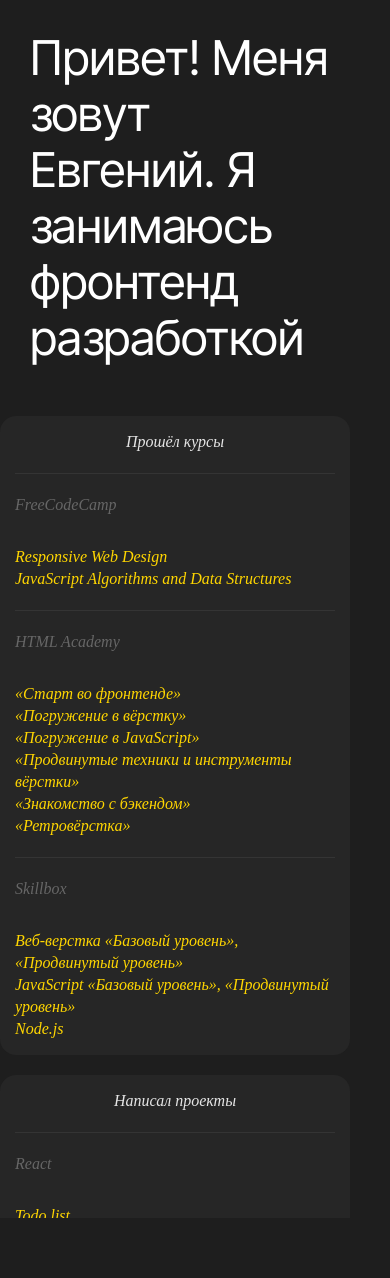
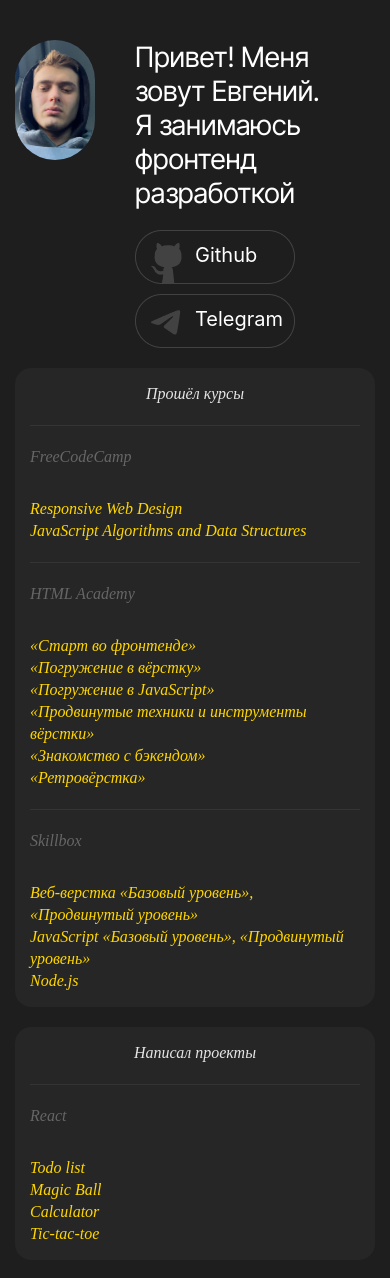
Before and after one commit to eugenepokalyuk/profile-new, a React (Create React App) app: page / in a window 390 px wide. Shown: the top 1278 px of the page. Before the commit the page ends 1238 px from the top, so only its background shows below. Built offline with nearby package versions, Linux system fonts and the light colour scheme.

Commit message:
Update mobile

```diff
--- a/src/App.css
+++ b/src/App.css
@@ -96,12 +96,23 @@
     height: 95vh;
     overflow: auto;
   }
+  .profile-scroll-mobile {
+    height: 45vh;
+    overflow: auto;
+  }
   /* Hide scrollbar for Chrome, Safari and Opera */
   .profile-scroll::-webkit-scrollbar {
     display: none;
   }
+  .profile-scroll-mobile::-webkit-scrollbar {
+    display: none;
+  }
   /* Hide scrollbar for IE, Edge and Firefox */
   .profile-scroll {
+    -ms-overflow-style: none;  /* IE and Edge */
+    scrollbar-width: none;  /* Firefox */
+  }
+  .profile-scroll-mobile {
     -ms-overflow-style: none;  /* IE and Edge */
     scrollbar-width: none;  /* Firefox */
   }
@@ -121,4 +132,36 @@
     fill: #e5e5e5;
     cursor: pointer;
   }
+  .text-header h1 {
+    font-family: 'Inter Tight';
+    font-style: normal;
+    font-weight: 400;
+    font-size: 28px;
+    line-height: 34px;
+    /* or 121% */
+
+    color: #FFFFFF;
+  }
+  .linkToGit {
+    position: relative;
+  }
+  .linkToGit::after {
+    position: absolute;
+    left: 60px;
+    top: -5px;
+    content: "Github";
+    font-size: 20px;
+    color: #fff;
+  }
+  .linkToTg {
+    position: relative;
+  }
+  .linkToTg::after {
+    position: absolute;
+    left: 60px;
+    top: 0px;
+    content: "Telegram";
+    font-size: 20px;
+    color: #fff;
+  }
 /* #endregion profile style */
--- a/src/App.js
+++ b/src/App.js
@@ -3,7 +3,9 @@
 
 import 'uikit/dist/css/uikit.css'
 import 'uikit/dist/js/uikit.js'
-import Scene from './Scene.js'
+// import Scene from './Scene.js'
+import tgIcon from './Images/git.png'
+import gitIcon from './Images/git-2.png'
 
 function App(props) {
 
@@ -16,7 +18,7 @@
   return (
     <div className="App uk-animation-fade">
 
-      <div className="uk-child-width-expand@s uk-text-center" data-uk-height-viewport="expand: true" data-uk-grid>
+      <div className="uk-child-width-expand@s uk-text-center uk-visible@l" data-uk-height-viewport="expand: true" data-uk-grid>
 
         <div className='uk-width-auto@m uk-flex uk-flex-between uk-flex-column'>
 
@@ -142,20 +144,6 @@
               <div className='uk-card uk-padding-small profile-border-rounded profile-card profile-font'>
                 <p className='uk-text-center profile-font-white'>Написал проекты</p>
 
-                {/* <hr /> */}
-
-                {/* <div className="uk-child-width-expand@s uk-text-center" data-uk-grid>
-                  <div className='uk-width-1-3@m'>
-                    <div className="uk-card uk-text-left">HTML & CSS</div>
-                  </div>
-
-                  <div className='uk-text-left'>
-                    <div className="uk-card">
-                      <a href="https://eugenepokalyuk.github.io/profile/" target="_blank" rel="noopener noreferrer">Previous portfolio site</a>
-                    </div>
-                  </div>
-                </div> */}
-
                 <hr />
 
                 <div className="uk-child-width-expand@s uk-text-center" data-uk-grid>
@@ -186,6 +174,133 @@
 
       </div>
 
+      <div className='uk-container uk-section uk-hidden@s'>
+        <div className="uk-flex uk-flex-center">
+          <div>
+            <div className='profile-photo uk-animation-slide-top'></div>
+          </div>
+          <div className='uk-margin-medium-left text-header'>
+            <h1>Привет! Меня<br />зовут Евгений. <br />Я занимаюсь<br />фронтенд<br />разработкой</h1>
+            <a href="https://t.me/papercranejs" className='linkToGit'>
+                <img src={tgIcon} alt=""/>
+            </a>
+            <a href="https://github.com/eugenepokalyuk" className='linkToTg'>
+              <img src={gitIcon} alt="" className='uk-margin-small-top'/>
+            </a>
+          </div>
+        </div>
+
+        <div className='uk-width-1-3@m uk-margin uk-margin-medium-right'>
+            <div className="uk-card uk-text-left uk-animation-slide-top">
+              <div className='uk-card uk-padding-small profile-border-rounded profile-card profile-font'>
+                <p className='uk-text-center profile-font-white'>Прошёл курсы</p>
+
+                <hr />
+
+                <div className="uk-child-width-expand@s uk-text-center" data-uk-grid>
+                  <div className='uk-width-1-3@m'>
+                    <div className="uk-card uk-text-left">FreeCodeCamp</div>
+                  </div>
+
+                  <div className='uk-text-left'>
+                    <div className="uk-card">
+                      <a href="https://www.freecodecamp.org/certification/eugene.pokalyuk/responsive-web-design" target="_blank" rel="noopener noreferrer">Responsive Web Design</a>
+                    </div>
+                    <div className="uk-card">
+                      <a href="https://www.freecodecamp.org/certification/eugene.pokalyuk/javascript-algorithms-and-data-structures" target="_blank" rel="noopener noreferrer">JavaScript Algorithms and Data Structures</a>
+                    </div>
+                  </div>
+                </div>
+
+                <hr />
+
+                <div className="uk-child-width-expand@s uk-text-center" data-uk-grid>
+                  <div className='uk-width-1-3@m'>
+                    <div className="uk-card uk-text-left">HTML Academy</div>
+                  </div>
+
+                  <div className='uk-text-left'>
+                    <div className="uk-card">
+                      <a href="https://htmlacademy.ru/profile/id137373" target="_blank" rel="noopener noreferrer">«Старт во фронтенде»</a>
+                    </div>
+
+                    <div className="uk-card">
+                      <a href="https://htmlacademy.ru/profile/id137373" target="_blank" rel="noopener noreferrer">«Погружение в вёрстку»</a>
+                    </div>
+
+                    <div className="uk-card">
+                      <a href="https://htmlacademy.ru/profile/id137373" target="_blank" rel="noopener noreferrer">«Погружение в JavaScript»</a>
+                    </div>
+
+                    <div className="uk-card">
+                      <a href="https://htmlacademy.ru/profile/id137373" target="_blank" rel="noopener noreferrer">«Продвинутые техники и инструменты вёрстки»</a>
+                    </div>
+
+                    <div className="uk-card">
+                      <a href="https://htmlacademy.ru/profile/id137373" target="_blank" rel="noopener noreferrer">«Знакомство с бэкендом»</a>
+                    </div>
+
+                    <div className="uk-card">
+                      <a href="https://htmlacademy.ru/profile/id137373" target="_blank" rel="noopener noreferrer">«Ретровёрстка»</a>
+                    </div>
+                  </div>
+                </div>
+
+                <hr />
+
+                <div className="uk-child-width-expand@s uk-text-center" data-uk-grid>
+                  <div className='uk-width-1-3@m'>
+                    <div className="uk-card uk-text-left">Skillbox</div>
+                  </div>
+                  <div className='uk-text-left'>
+                    <div className="uk-card">
+                      <a href="#example">Веб-верстка «Базовый уровень», «Продвинутый уровень»</a>
+                    </div>
+                    <div className="uk-card">
+                      <a href="#example">JavaScript «Базовый уровень», «Продвинутый уровень»</a>
+                    </div>
+                    <div className="uk-card">
+                      <a href="#example">Node.js</a>
+                    </div>
+                  </div>
+                </div>
+
+              </div>
+            </div>
+
+            <div className="uk-card uk-text-left uk-animation-slide-top uk-margin-top">
+              <div className='uk-card uk-padding-small profile-border-rounded profile-card profile-font'>
+                <p className='uk-text-center profile-font-white'>Написал проекты</p>
+
+                <hr />
+
+                <div className="uk-child-width-expand@s uk-text-center" data-uk-grid>
+                  <div className='uk-width-1-3@m'>
+                    <div className="uk-card uk-text-left">React</div>
+                  </div>
+
+                  <div className='uk-text-left'>
+                    <div className="uk-card">
+                      <a href="https://eugenepokalyuk.github.io/todo-list/" target="_blank" rel="noopener noreferrer">Todo list</a>
+                    </div>
+                    <div className="uk-card">
+                      <a href="https://eugenepokalyuk.github.io/magic-cube/" target="_blank" rel="noopener noreferrer">Magic Ball</a>
+                    </div>
+                    <div className="uk-card">
+                      <a href="https://eugenepokalyuk.github.io/calc/" target="_blank" rel="noopener noreferrer">Calculator</a>
+                    </div>
+                    <div className="uk-card">
+                      <a href="https://eugenepokalyuk.github.io/Tic-tac-toe/" target="_blank" rel="noopener noreferrer">Tic-tac-toe</a>
+                    </div>
+                  </div>
+                </div>
+
+              </div>
+            </div>
+        </div>
+
+      </div>
+
     </div>
   );
 }
```
Also changed, not shown: src/Images/git-2.png (added), src/Images/git.png (added).
